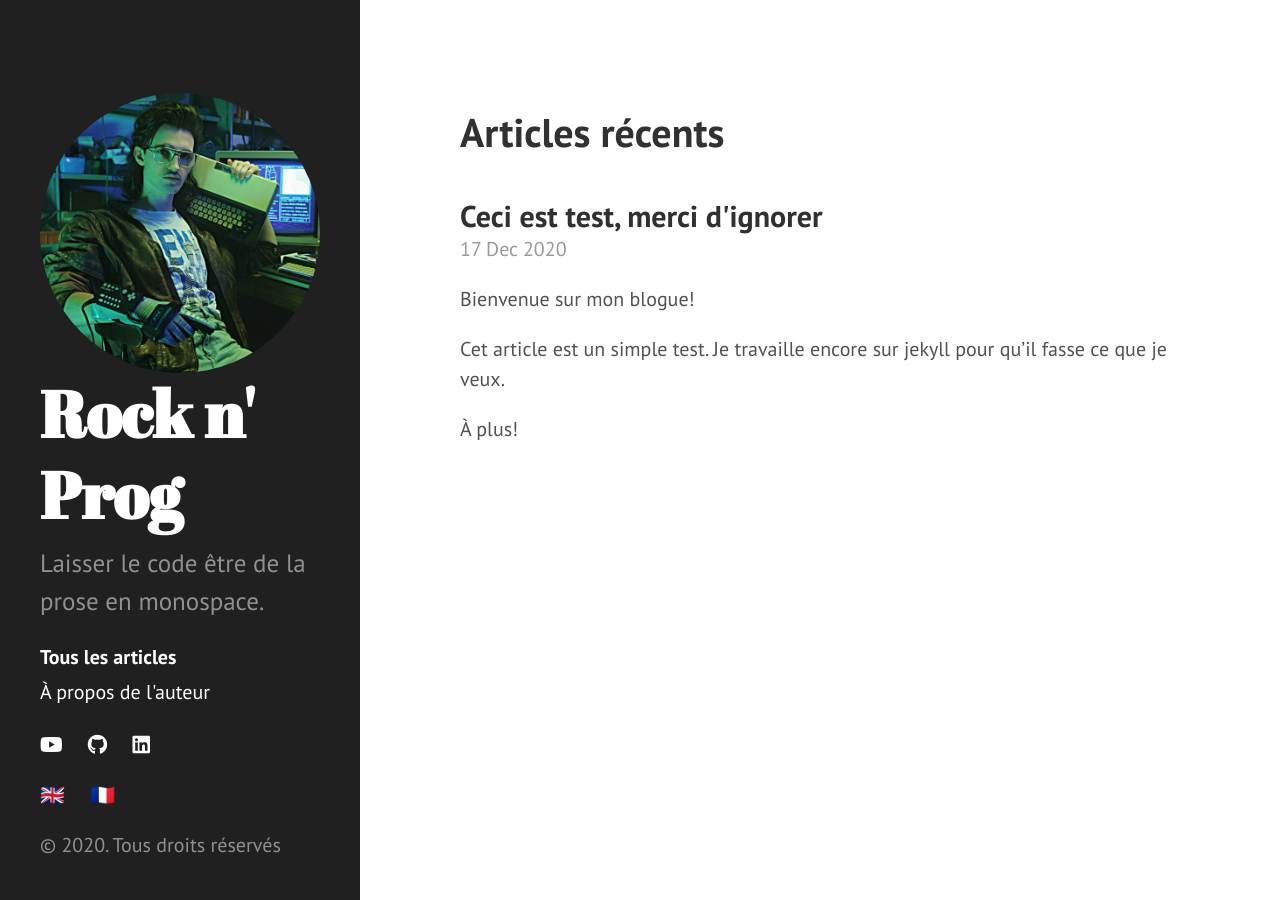
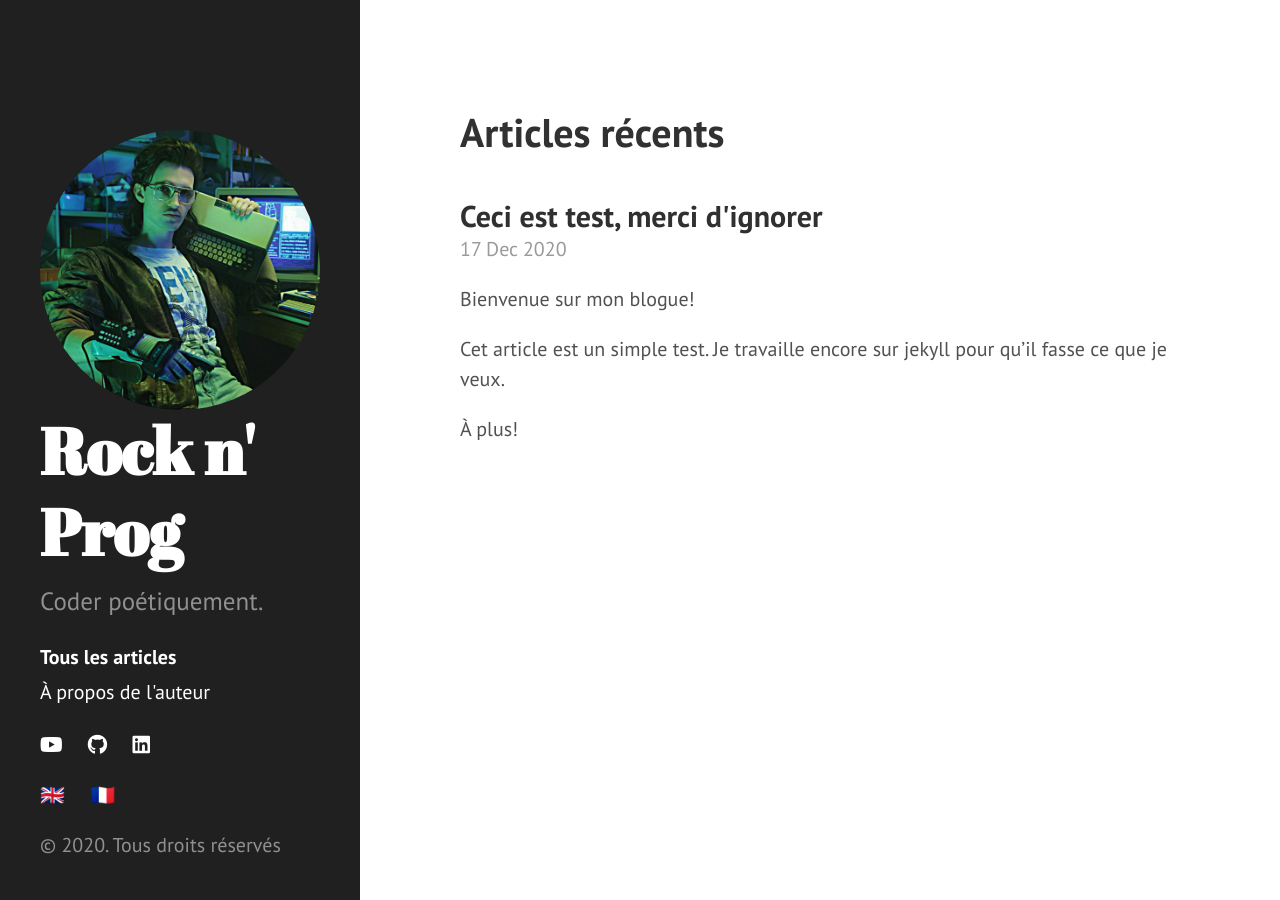
Before and after one commit to ExiledNarwal28/rocknprog, a Jekyll site: the page built from web/index.md, in a window 1280 px wide. Built offline with Jekyll 4.4.1, drawn with Linux system fonts in a browser that asks for light colours.

Commit message:
Change french tagline

```diff
--- a/web/_config.yml
+++ b/web/_config.yml
@@ -4,7 +4,7 @@ permalink: pretty
 
 title: Rock n' Prog
 email: fabienroy28@gmail.com
-tagline: "It's not code : it's monospaced prose."
+tagline: "Let code be monospaced prose."
 description: My personal blog for programming and dev-related things.
 
 baseurl: /
--- a/web/_data/translations.yml
+++ b/web/_data/translations.yml
@@ -12,7 +12,7 @@ allRightsReserved:
   fr: "Tous droits réservés"
 tagline:
   en: "Let code be monospaced prose."
-  fr: "Laisser le code être de la prose en monospace."
+  fr: "Coder poétiquement."
 viewIn:
   en: "View in"
   fr: "Lire en"
```
Also changed, not shown: README.md.
